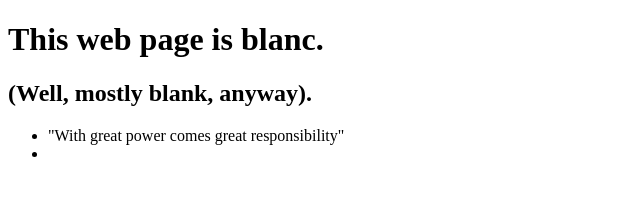
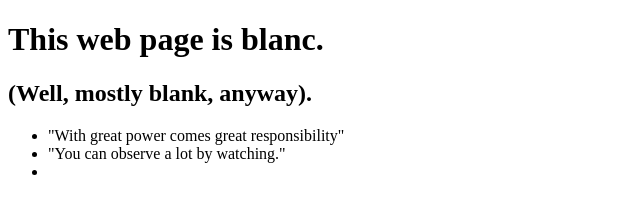
Before and after one commit to drieskesteloot/0main_openSAP_repo, a plain HTML site: page index.html in a window 1280 px wide. Shown: the whole page, without its empty margins (0-640 px from the left). Drawn offline with Linux system fonts and the light colour scheme.

Commit message:
added quote

```diff
--- a/index.html
+++ b/index.html
@@ -11,6 +11,7 @@
 		<h2>(Well, mostly blank, anyway).</h2>
 		<ul>
 			<li>"With great power comes great responsibility"</li>
+			<li>"You can observe a lot by watching."</li>
 			<li></li>
 		</ul>
 	</body>
```
